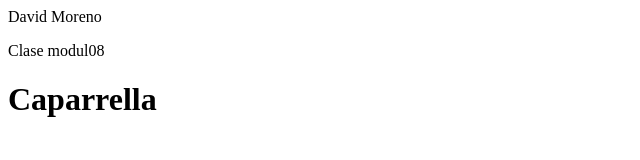
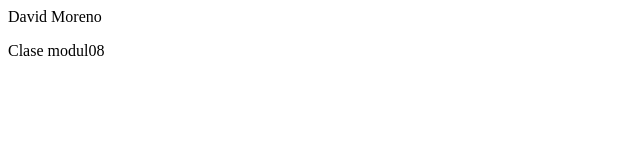
Before and after one commit to Davidmoreno1301/Web, a plain HTML site: page index.html in a window 1280 px wide. Shown: the whole page, without its empty margins (0-640 px from the left). Drawn offline with Linux system fonts and the light colour scheme.

Commit message:
Update index.html

```diff
--- a/index.html
+++ b/index.html
@@ -8,6 +8,6 @@
 <body>
     David Moreno
     <p>Clase modul08</p>
-    <h1>Caparrella</h1>
+
 </body>
 </html>
```
